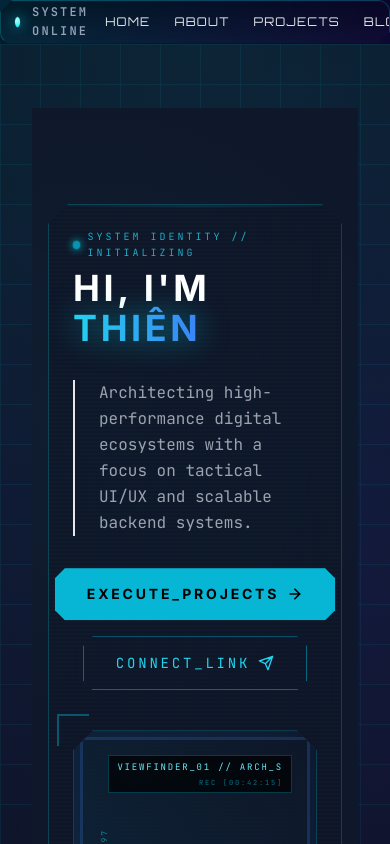
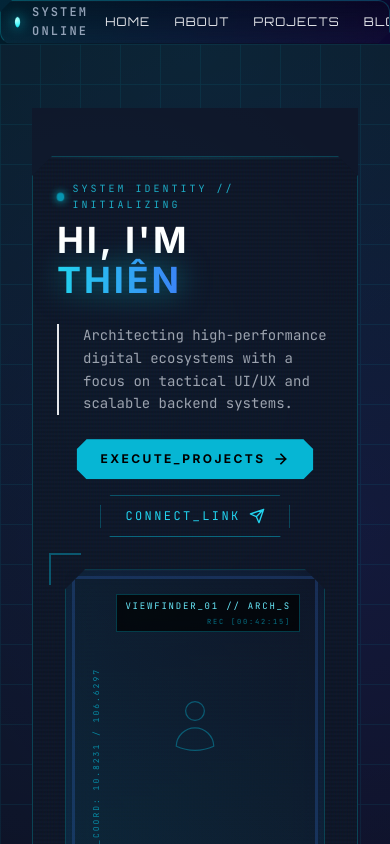
Before and after one commit to ThienHN0910/Personal-Portfolio, a Vue app in the folder fe/: page / in a window 390 px wide. Shown: the top 844 px of the page. Built offline with nearby package versions, Linux system fonts and the light colour scheme; no server answers.

Commit message:
style(hero): adjust layout and spacing for improved responsiveness and visual consistency

```diff
--- a/fe/src/components/sections/HeroSection.vue
+++ b/fe/src/components/sections/HeroSection.vue
@@ -1,20 +1,21 @@
 <template>
-  <section class="hero relative min-h-[70vh] flex items-center pt-24 pb-12 overflow-hidden">
+  <section class="hero relative flex items-center pt-12 pb-12 overflow-hidden w-full">
     <div class="hero__bg pointer-events-none absolute inset-0 z-0 opacity-20 bg-[radial-gradient(circle_at_20%_30%,rgba(0,242,255,0.15),transparent_50%)]" />
 
-    <div class="container relative z-10 mx-auto px-4 sm:px-6">
-      <div class="hero__container glass-panel cut-corners p-6 md:p-12 bg-surface-glass border border-border-cyan/30 backdrop-blur-xl relative overflow-hidden">
+    <div class="w-full relative z-10">
+      <div class="hero__container glass-panel cut-corners p-6 md:p-10 lg:p-12 bg-surface-glass border border-border-cyan/30 backdrop-blur-xl relative overflow-hidden">
         <div class="absolute inset-0 pointer-events-none bg-[linear-gradient(rgba(18,16,16,0)_50%,rgba(0,0,0,0.1)_50%),linear-gradient(90deg,rgba(255,0,0,0.02),rgba(0,255,0,0.01),rgba(0,0,255,0.02))] bg-[size:100%_4px,3px_100%] z-0"></div>
 
-        <div class="grid grid-cols-1 md:grid-cols-12 gap-10 xl:gap-16 items-center relative z-10">
+        <div class="grid grid-cols-1 md:grid-cols-12 gap-8 lg:gap-10 items-center relative z-10">
 
-          <div class="md:col-span-7 space-y-8 min-w-0">
+          <div class="md:col-span-7 space-y-6 lg:space-y-8 min-w-0">
             <div class="space-y-2">
               <div class="font-mono text-[10px] tracking-[0.3em] text-cyan-400 uppercase opacity-80 flex items-center gap-2">
                 <span class="w-2 h-2 bg-cyan-500 rounded-full animate-pulse shadow-[0_0_8px_#00f2ff]"></span>
                 System Identity // Initializing
               </div>
-              <h1 class="hero__title font-display-os text-4xl sm:text-5xl md:text-5xl lg:text-6xl xl:text-7xl text-white uppercase tracking-[0.1em] xl:tracking-[0.12em] leading-[1.1] break-words">
+
+              <h1 class="hero__title font-display-os text-4xl md:text-4xl lg:text-6xl xl:text-7xl text-white uppercase tracking-[0.08em] lg:tracking-[0.12em] leading-[1.1] break-words">
                 {{ data.heroTitle || "HI, I'M" }}
                 <br />
                 <span class="text-transparent bg-clip-text bg-gradient-to-r from-cyan-400 to-blue-500 drop-shadow-[0_0_15px_rgba(0,242,255,0.5)]">
@@ -23,14 +24,14 @@
               </h1>
             </div>
 
-            <p class="hero__description font-mono text-gray-400 max-w-xl leading-relaxed text-base border-l-2 border-border-cyan/20 pl-6">
+            <p class="hero__description font-mono text-gray-400 max-w-xl leading-relaxed text-sm lg:text-base border-l-2 border-border-cyan/20 pl-6">
               {{ data.heroDescription || 'Architecting high-performance digital ecosystems with a focus on tactical UI/UX and scalable backend systems.' }}
             </p>
 
             <div class="hero__cta flex flex-wrap gap-4">
               <RouterLink
                 :to="data.ctaLink || '/projects'"
-                class="group relative px-8 py-4 bg-cyan-500 text-black font-display-os uppercase tracking-[0.2em] text-sm cut-corners-sm hover:bg-cyan-400 transition-all duration-300 shadow-[0_0_20px_rgba(0,242,255,0.4)] flex items-center gap-2"
+                class="group relative px-6 py-3 lg:px-8 lg:py-4 bg-cyan-500 text-black font-display-os uppercase tracking-[0.2em] text-xs lg:text-sm cut-corners-sm hover:bg-cyan-400 transition-all duration-300 shadow-[0_0_20px_rgba(0,242,255,0.4)] flex items-center gap-2"
               >
                 {{ data.ctaText || 'Execute_Projects' }}
                 <svg width="16" height="16" viewBox="0 0 24 24" fill="none" stroke="currentColor" stroke-width="2.5" stroke-linecap="square" stroke-linejoin="round" class="group-hover:translate-x-1 transition-transform">
@@ -39,7 +40,7 @@
               </RouterLink>
               <RouterLink
                 to="/contact"
-                class="px-8 py-4 border border-cyan-500/50 text-cyan-400 font-mono uppercase tracking-[0.2em] text-sm cut-corners-sm hover:bg-cyan-500/10 transition-all duration-300 flex items-center gap-2"
+                class="px-6 py-3 lg:px-8 lg:py-4 border border-cyan-500/50 text-cyan-400 font-mono uppercase tracking-[0.2em] text-xs lg:text-sm cut-corners-sm hover:bg-cyan-500/10 transition-all duration-300 flex items-center gap-2"
               >
                 Connect_Link
                 <svg width="16" height="16" viewBox="0 0 24 24" fill="none" stroke="currentColor" stroke-width="2" stroke-linecap="round" stroke-linejoin="round">
@@ -50,7 +51,7 @@
           </div>
 
           <div class="md:col-span-5 flex justify-center md:justify-end w-full">
-            <div class="relative w-full max-w-[280px] sm:max-w-[320px] xl:max-w-[340px]">
+            <div class="relative w-full max-w-[260px] lg:max-w-[320px] xl:max-w-[340px]">
               <div class="absolute -top-4 -left-4 w-8 h-8 border-t-2 border-l-2 border-cyan-500/40 z-20"></div>
               <div class="absolute -bottom-4 -right-4 w-8 h-8 border-b-2 border-r-2 border-cyan-500/40 z-20"></div>
 
```
